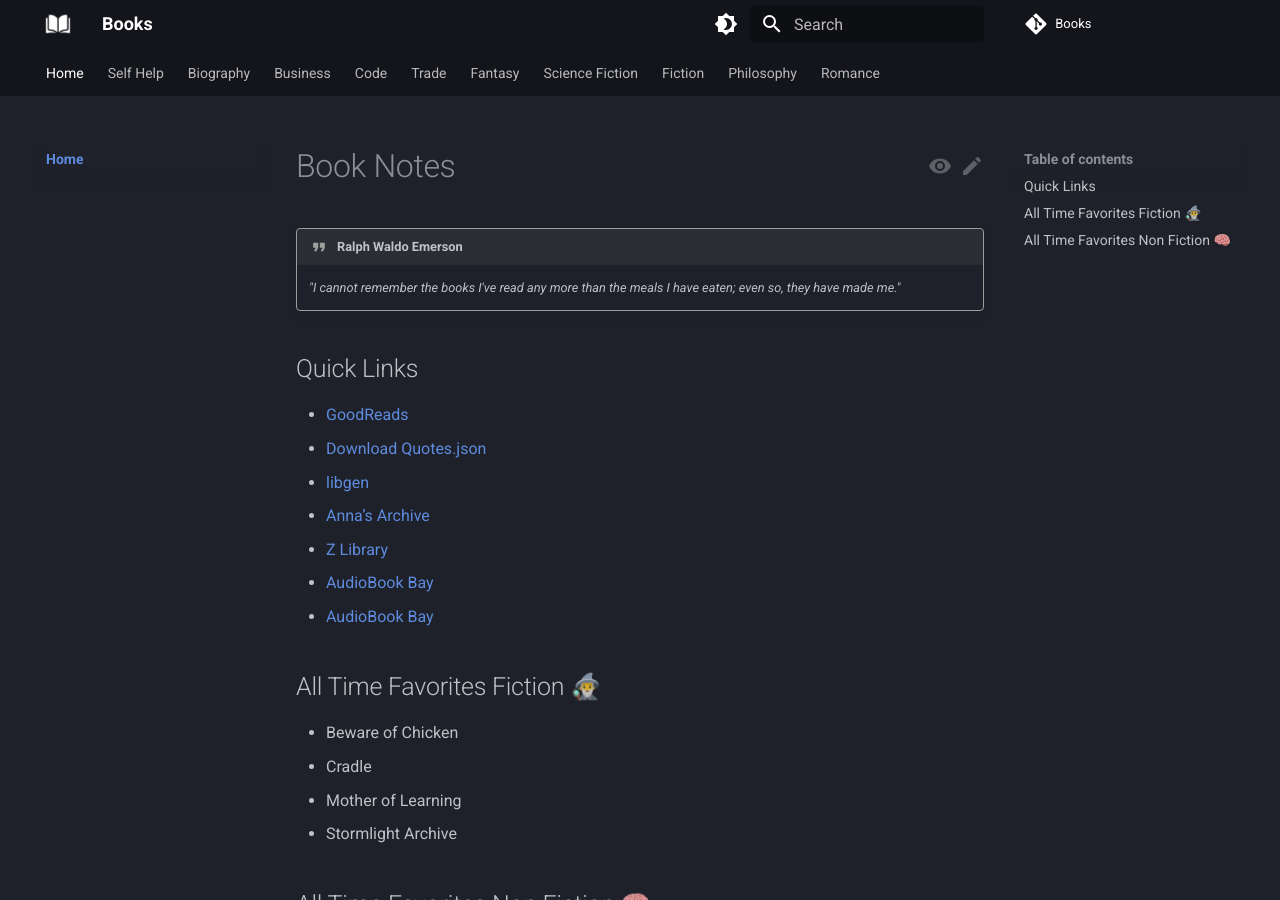
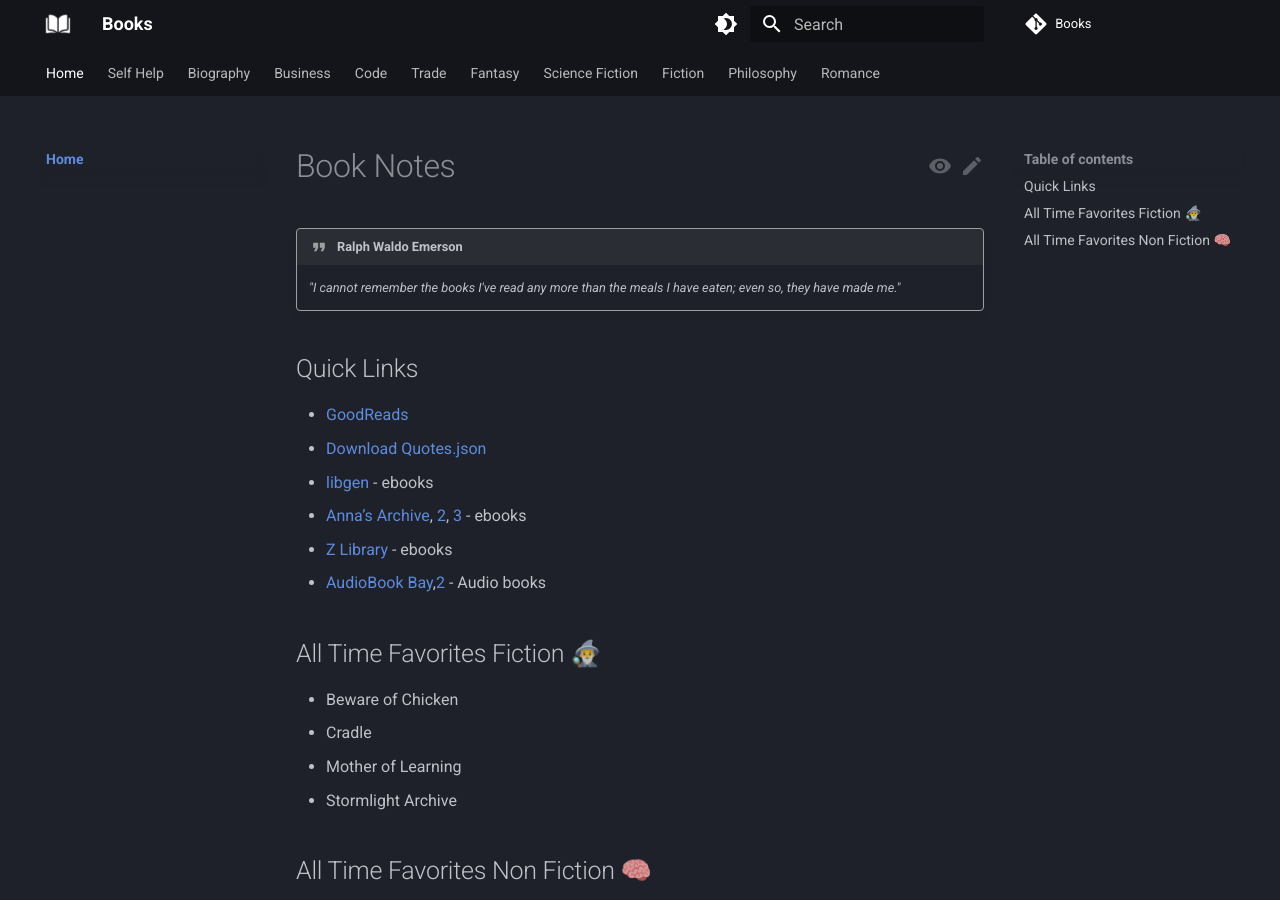
Before and after one commit to vivekkpatel/Books, an MkDocs documentation site: the page built from docs/index.md, in a window 1280 px wide and 900 px high. Built offline with MkDocs 1.6.1 and Material for MkDocs 9.7.7, drawn with Linux system fonts in a browser that asks for light colours; comment, search, counter and statistics services are not loaded.

Commit message:
Quick links discription added

```diff
--- a/docs/index.md
+++ b/docs/index.md
@@ -6,11 +6,10 @@
 ## Quick Links
 - [GoodReads](https://www.goodreads.com/user/show/65939805-vivek-patel)
 - [Download Quotes.json](Quotes.json)
-- [libgen](https://libgen.li/)
-- [Anna’s Archive](https://annas-archive.org/)
-- [Z Library](https://z-library.sk/)
-- [AudioBook Bay](https://audiobookbay.lu/)
-- [AudioBook Bay](http://audiobookbay.se/)
+- [libgen](https://libgen.li/) - ebooks
+- [Anna’s Archive](https://annas-archive.org/), [2](https://annas-archive.li/), [3](https://annas-archive.se/) - ebooks
+- [Z Library](https://z-library.sk/) - ebooks
+- [AudioBook Bay](https://audiobookbay.lu/),[2](http://audiobookbay.se/) - Audio books
 
 ## All Time Favorites Fiction 🧙‍♂️
 - Beware of Chicken
```
